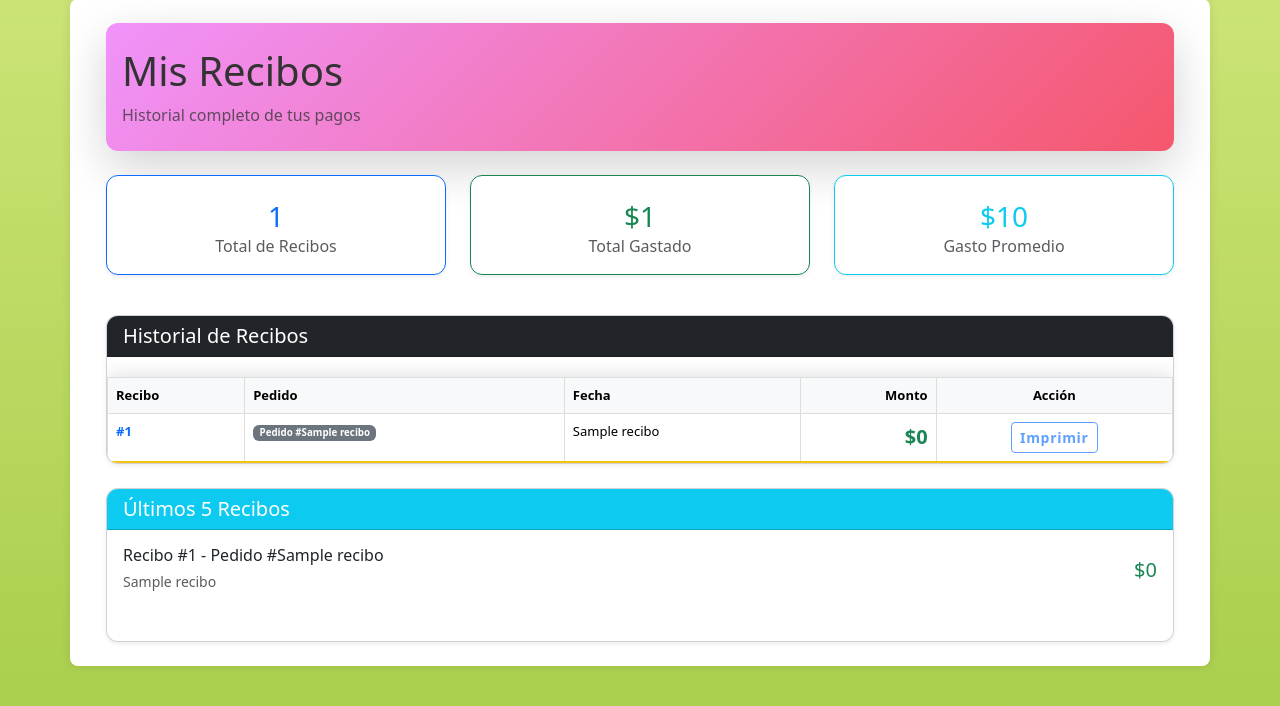
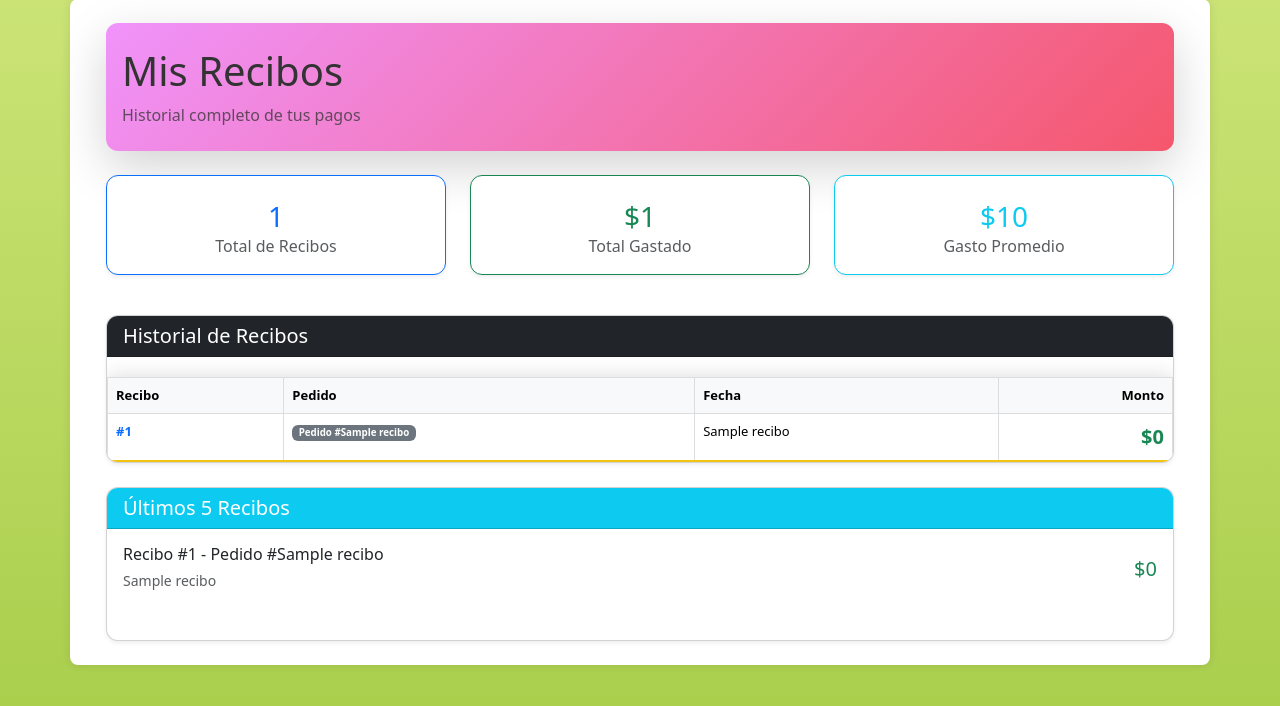
Before and after one commit to Fabianxxo27/La-Lavanderia, a Flask app: template templates/cliente_recibos.html in a window 1280 px wide. Shown: the part 126-832 px from the top of the page. Run offline with Flask 3, Linux system fonts and the light colour scheme; the template is opened without the code that fills it: most values are stand-ins (such as "Sample title", 1, 10 or a date in 2020).

Commit message:
fix: Remover columna de acción en tabla de recibos

```diff
--- a/templates/cliente_recibos.html
+++ b/templates/cliente_recibos.html
@@ -73,7 +73,6 @@
                                     <th><i class="fas fa-box"></i> Pedido</th>
                                     <th><i class="fas fa-calendar"></i> Fecha</th>
                                     <th class="text-end"><i class="fas fa-dollar-sign"></i> Monto</th>
-                                    <th class="text-center">Acción</th>
                                 </tr>
                             </thead>
                             <tbody>
@@ -95,11 +94,6 @@
                                         <strong class="text-success fs-5">
                                             ${{ r[2]|int if r[2] else '0' }}
                                         </strong>
-                                    </td>
-                                    <td class="text-center">
-                                        <button class="btn btn-sm btn-outline-primary" disabled title="Función en desarrollo">
-                                            <i class="fas fa-print"></i> Imprimir
-                                        </button>
                                     </td>
                                 </tr>
                                 {% endfor %}
```
